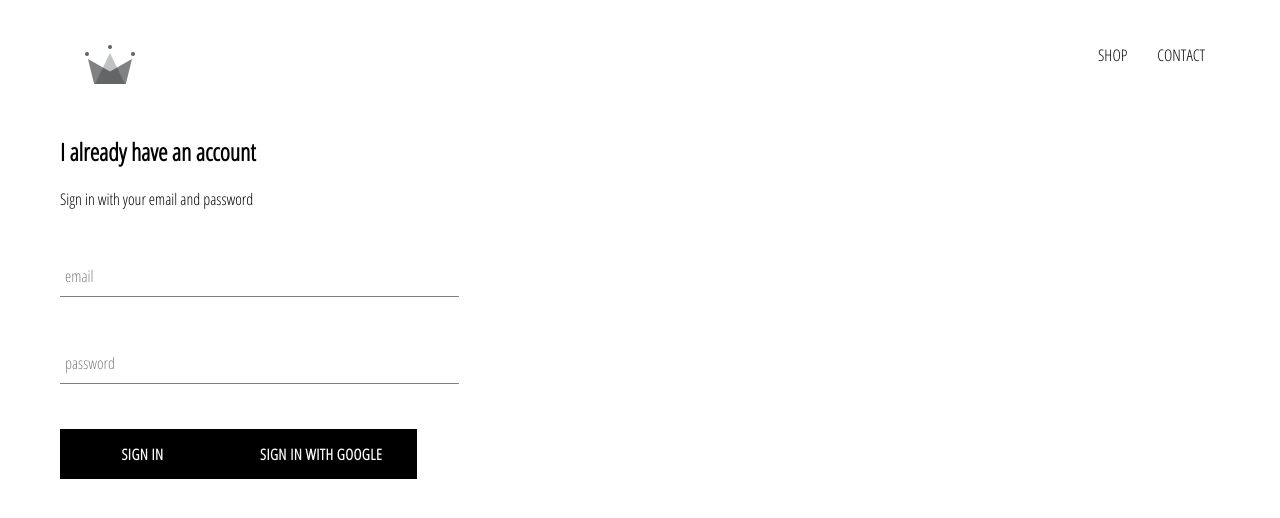
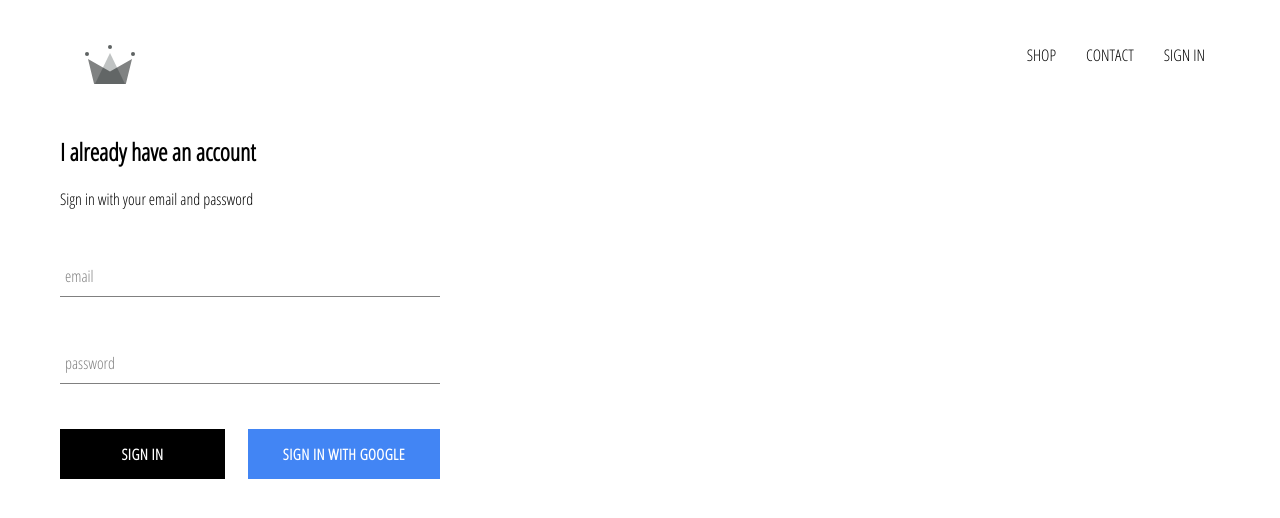
Before and after one commit to AntCon97/clothing-shop, a React (Create React App) app: page /signin in a window 1280 px wide. Shown: the top 518 px of the page. Built offline with nearby package versions, Linux system fonts and the light colour scheme; no server answers.

Commit message:
updated styles added sign out function

```diff
--- a/src/App.css
+++ b/src/App.css
@@ -7,3 +7,7 @@ a{
     text-decoration: none;
     color: black;
 }
+
+* {
+   box-sizing: border-box;
+}
--- a/src/App.js
+++ b/src/App.js
@@ -7,11 +7,33 @@ import HomePage from './pages/homepage/homepage.component';
 import ShopPage from './pages/shop/shop.component';
 import SignInAndSignUpPage from './pages/sign-in-and-sign-up/sign-in-and-sign-up.component';
 import Header from './components/header/header.component';
+import { auth } from './firebase/firebase.utils';
 
-function App() {
+class App extends React.Component {
+  constructor() {
+    super();
+
+    this.state = {
+      currentUser: null
+    }
+  }
+
+  unsubscribeFromAuth = null
+
+  componentDidMount(){
+    this.unsubscribeFromAuth = auth.onAuthStateChanged(user => {
+      this.setState({ currentUser: user });
+    });
+  }
+
+  componentWillUnmount() {
+    this.unsubscribeFromAuth();
+  }
+
+  render() {
     return (
       <div>
-      <Header />
+        <Header currentUser={this.state.currentUser} />
         <Switch>
           <Route exact path='/' component={HomePage} />
           <Route path='/shop' component={ShopPage} />
@@ -20,5 +42,6 @@ function App() {
       </div>
     );
   }
+}
 
 export default App;
--- a/src/components/header/header.component.jsx
+++ b/src/components/header/header.component.jsx
@@ -1,11 +1,13 @@
 import React from 'react';
 import { Link } from 'react-router-dom';
+
+import { auth } from '../../firebase/firebase.utils';
 
 import { ReactComponent as Logo } from '../../assets/crown.svg';
 
 import './header.styles.scss';
 
-const Header = () => (
+const Header = ({ currentUser }) => (
   <div className='header'>
     <Link className='logo-container' to='/'>
       <Logo className='logo' />
@@ -17,6 +19,12 @@ const Header = () => (
       <Link className='option' to='/shop'>
         CONTACT
       </Link>
+      {
+        currentUser ?(
+        <div className='option' onClick={() => auth.signOut()}>SIGN OUT</div>
+          ):(
+        <Link className='option' to='/signin'>SIGN IN</Link>
+          )}
     </div>
   </div>
 );
--- a/src/components/header/header.styles.scss
+++ b/src/components/header/header.styles.scss
@@ -20,6 +20,7 @@
 
       .option {
         padding: 10px 15px;
+        cursor: pointer;
       }
     }
   }
--- a/src/components/sign-in/sign-in.component.jsx
+++ b/src/components/sign-in/sign-in.component.jsx
@@ -52,8 +52,10 @@ class SignIn extends React.Component {
             label='password'
             required
           />
-          <CustomButton type='submit'> Sign in </CustomButton>
-          <CustomButton onClick = { signInWithGoogle }> {' '} Sign in with Google {' '} </CustomButton>
+          <div className='buttons'>
+            <CustomButton type='submit'> Sign in </CustomButton>
+            <CustomButton onClick = { signInWithGoogle } isGoogleSignIn> Sign in with Google </CustomButton>
+          </div>
         </form>
       </div>
     );
--- a/src/components/sign-in/sign-in.styles.scss
+++ b/src/components/sign-in/sign-in.styles.scss
@@ -1,5 +1,14 @@
 .sign-in {
-    width: 30vw;
+    width: 380px;
     display: flex;
     flex-direction: column;
+
+  .title{
+    margin: 10px 0;
   }
+
+  .buttons{
+    display: flex;
+    justify-content: space-between;
+  }
+}
```
Lines whose indentation alone changed are shown as unchanged.
